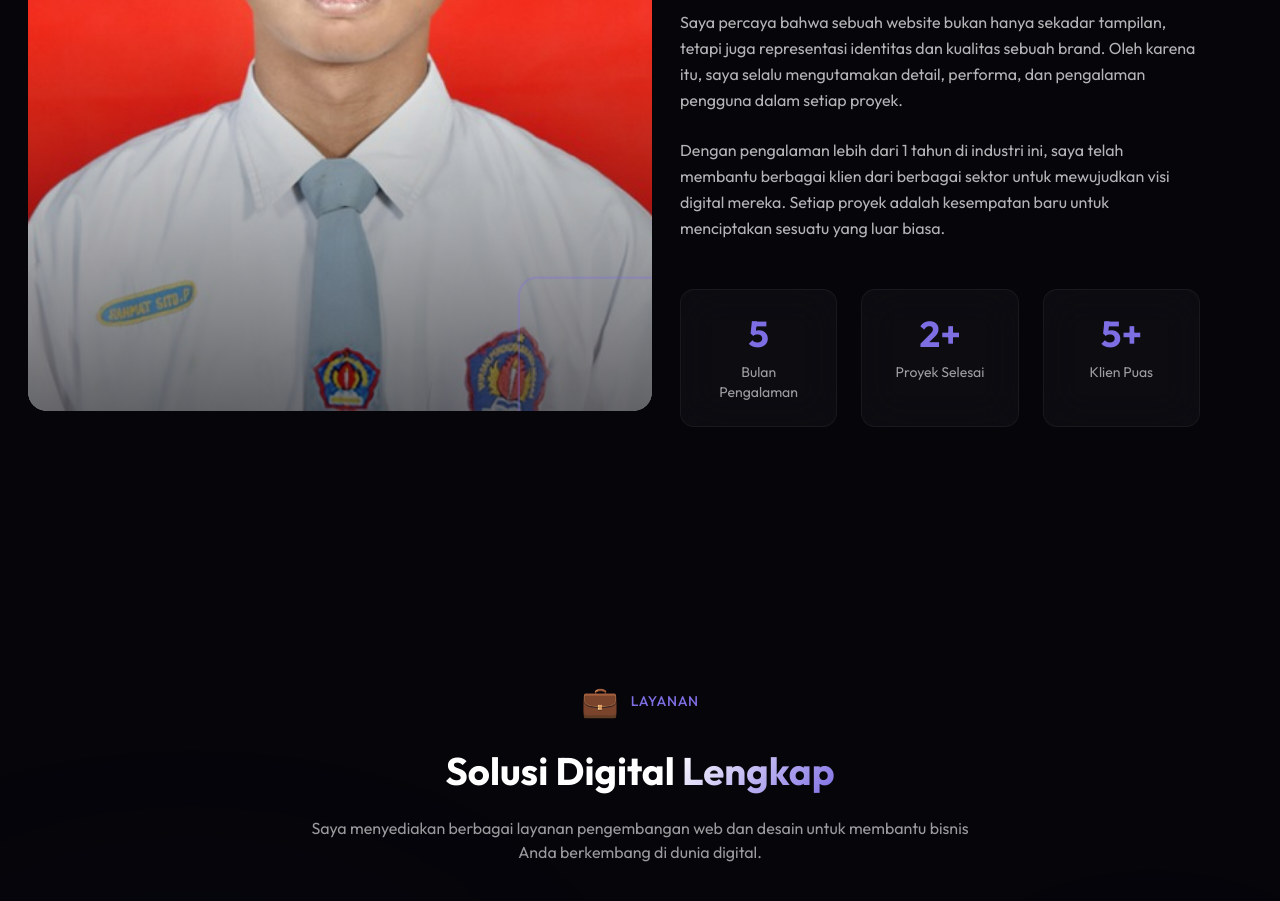
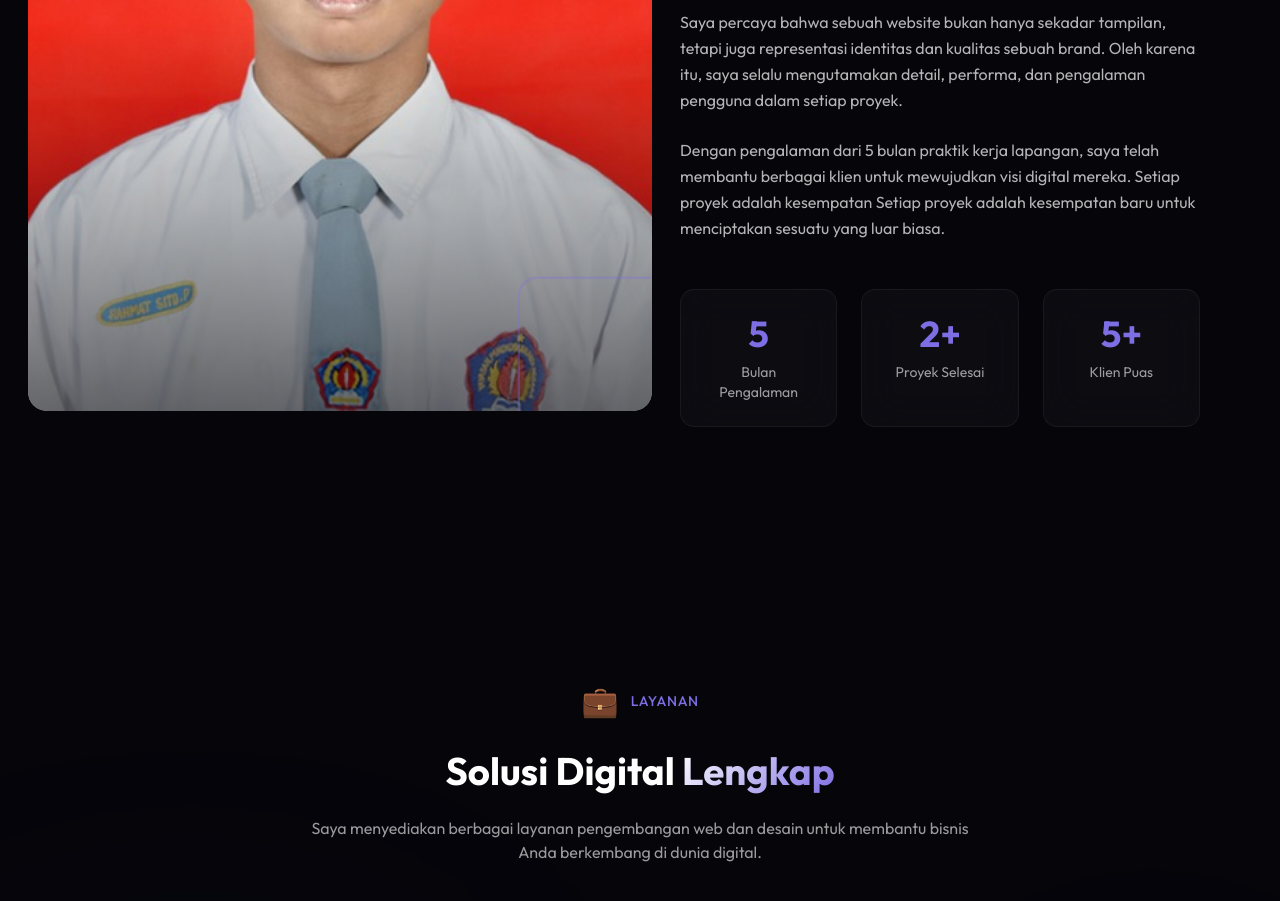
Before and after one commit to Happybite1/app, a React (Vite) app: page / in a window 1280 px wide. Shown: the part 1360-2261 px from the top of the page. Built offline with nearby package versions, Linux system fonts and the light colour scheme.

Commit message:
updated webkutrh

```diff
--- a/src/sections/About.tsx
+++ b/src/sections/About.tsx
@@ -183,8 +183,8 @@ export default function About() {
                 mengutamakan detail, performa, dan pengalaman pengguna dalam setiap proyek.
               </p>
               <p className="content-item">
-                Dengan pengalaman lebih dari 1 tahun di industri ini, saya telah membantu
-                berbagai klien dari berbagai sektor untuk mewujudkan visi digital mereka.
+                Dengan pengalaman dari 5 bulan praktik kerja lapangan, saya telah membantu
+                berbagai klien untuk mewujudkan visi digital mereka. Setiap proyek adalah kesempatan
                 Setiap proyek adalah kesempatan baru untuk menciptakan sesuatu yang luar biasa.
               </p>
             </div>
```
